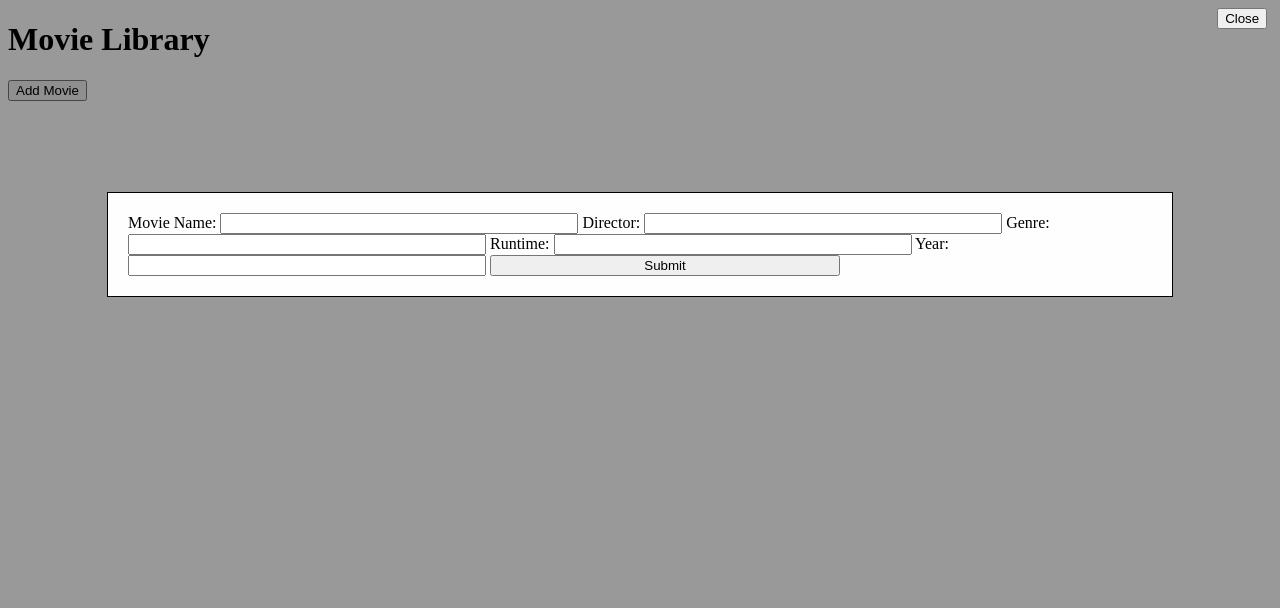
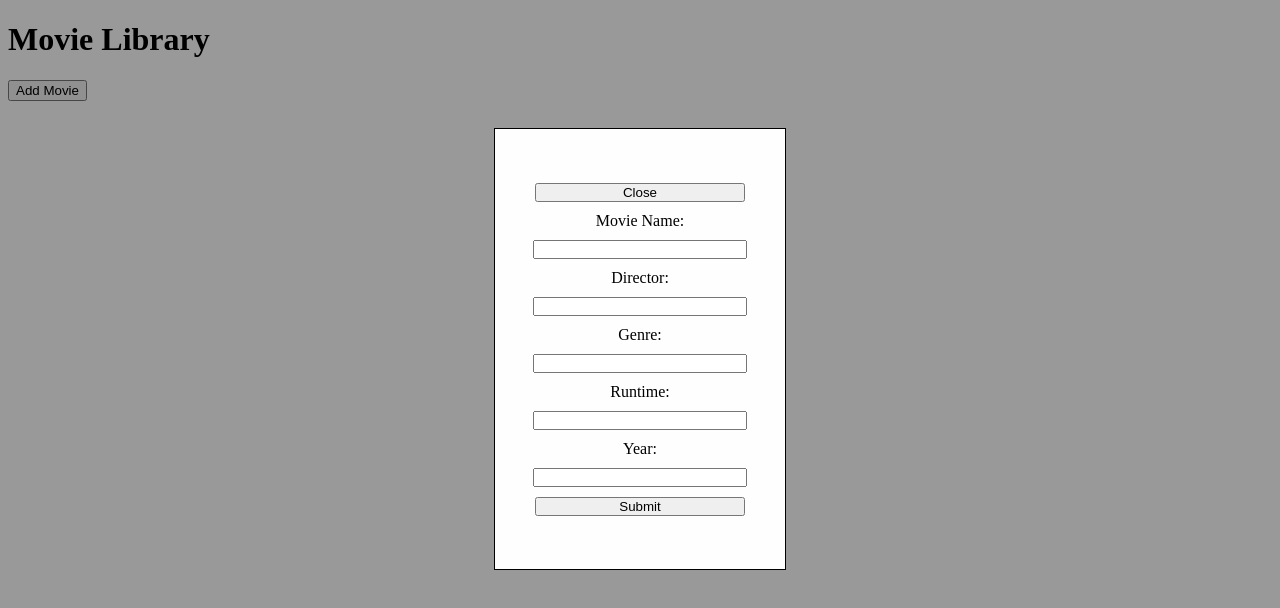
Before and after one commit to paulorox08/movie-library, a plain HTML site: page index.html in a window 1280 px wide. Both pictures are taken after a click on the button "Add Movie". Drawn offline with Linux system fonts and the light colour scheme.

Commit message:
added some stuff

```diff
--- a/index.html
+++ b/index.html
@@ -14,7 +14,8 @@
 
     <div class="modal">
         <div class="modal-content">
-            <form action="nowhere/path" method="get" class="form">
+            <button class="close">Close</button>
+            <form class="form">
                 <label for="title" class="title">Movie Name:</label>
                 <input type="text" name="title" id="title" required>
 
@@ -32,8 +33,12 @@
 
                 <input type="submit" value="Submit" class="submit">
             </form>
-            <button class="close">Close</button>
+
         </div>
+    </div>
+
+    <div class="movie-container">
+
     </div>
 
 
--- a/script.js
+++ b/script.js
@@ -2,8 +2,23 @@ const table = document.querySelector('.table');
 const addButton = document.querySelector('.addButton');
 const modal = document.querySelector('.modal');
 const close = document.querySelector('.close');
+let movieContainer = document.querySelector('.movie-container');
 
-let myLibrary = [];
+const titleInfo = document.querySelector('#title');
+const directorInfo = document.querySelector('#director');
+const genreInfo = document.querySelector('#genre');
+const runtimeInfo = document.querySelector('#runtime');
+const yearInfo = document.querySelector('#year');
+
+const submit = document.querySelector('.submit');
+
+let myLibrary = [
+    title = titleInfo.value,
+    director = directorInfo.value,
+    genre = genreInfo.value,
+    runtime = runtimeInfo.value,
+    year = yearInfo.value
+];
 
 function Movie(title, director, genre, runtime, date) {
     this.title = title
@@ -19,6 +34,7 @@ function addMovieToLibrary() {
 
 const m1 = new Movie("Batman Begins", "Christoper Nolan", "Supehero", "140min");
 
+
 addButton.addEventListener('click', addMovieToLibrary)
 
 addButton.addEventListener('click', () => {
@@ -28,3 +44,10 @@ addButton.addEventListener('click', () => {
 close.addEventListener('click', () => {
     modal.style.display = 'none';
 });
+
+
+submit.addEventListener('click', () => {
+    let newMovie = document.createElement('div');
+    newMovie.innerText = titleInfo.value;
+    movieContainer.appendChild(newMovie)
+})
--- a/style.css
+++ b/style.css
@@ -13,21 +13,32 @@
 
 .modal-content {
     background-color: #fefefe;
-    margin: 15% auto;
+    margin: 10% auto;
     padding: 20px;
     border: 1px solid black;
-    width: 80%;
+    width: 250px;
+    height: 400px;
     display: flex;
     flex-direction: column;
     gap: 10px;
+    justify-content: center;
+    align-items: center;
+    text-align: center;
 }
 
+form {
+    display: flex;
+    flex-direction: column;
+    justify-content: space-between;
+    align-items: center;
+    gap: 10px;
+}
 input {
-    width: 350px;
+    width: 210px;
+    padding: 0;
 }
 
 .close {
-    position: absolute;
-    top: 1%;
-    right: 1%;
+ width: 210px;
+ padding: 0;
 }
```
